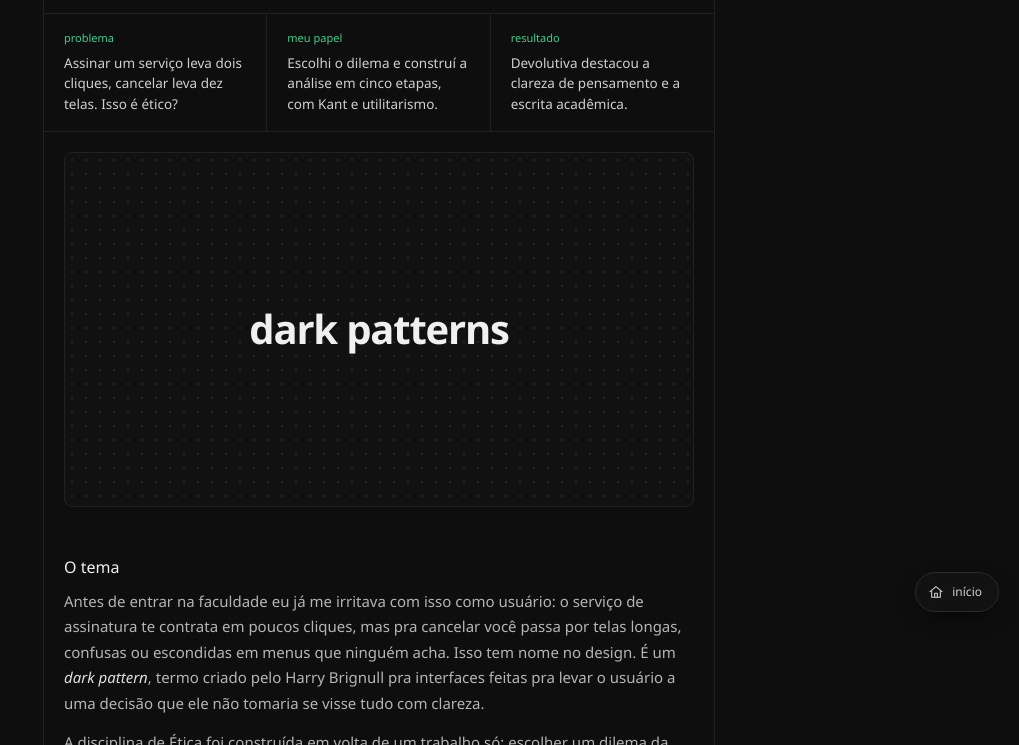
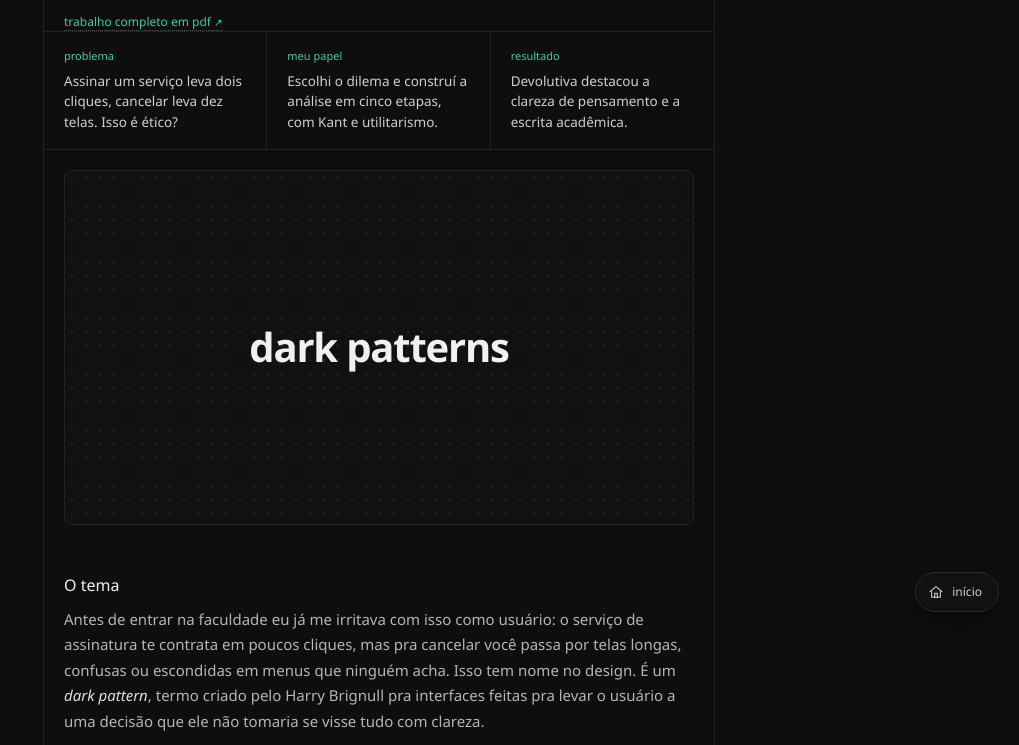
Before and after one commit to cervejera/cervejera.github.io, a plain HTML site: page estudos-dark-patterns.html in a window 1280 px wide. Shown: the part 168-913 px from the top of the page, without its empty margins (261-1280 px from the left). Drawn offline with Linux system fonts and the light colour scheme; a web font is replaced by a local one.

Commit message:
feat: link pro pdf do trabalho de ética
link no topo da página de dark patterns

```diff
--- a/estudos-dark-patterns.html
+++ b/estudos-dark-patterns.html
@@ -30,6 +30,7 @@
             <h1 class="titulo-post">Dark patterns e o design engineer</h1>
             <p class="papel">Assinar leva dois cliques, cancelar leva dez telas. Um trabalho sobre esse dilema, a solução
                 que defendi e o que a devolutiva do professor me ensinou.</p>
+            <p class="mono links-topo"><a class="link-cv" href="docs/dark-patterns-etica-pucpr.pdf" target="_blank">trabalho completo em pdf <span class="flecha">&#x2197;&#xFE0E;</span></a></p>
         </header>
 
         <!-- resumo pra quem lê rápido -->
```
